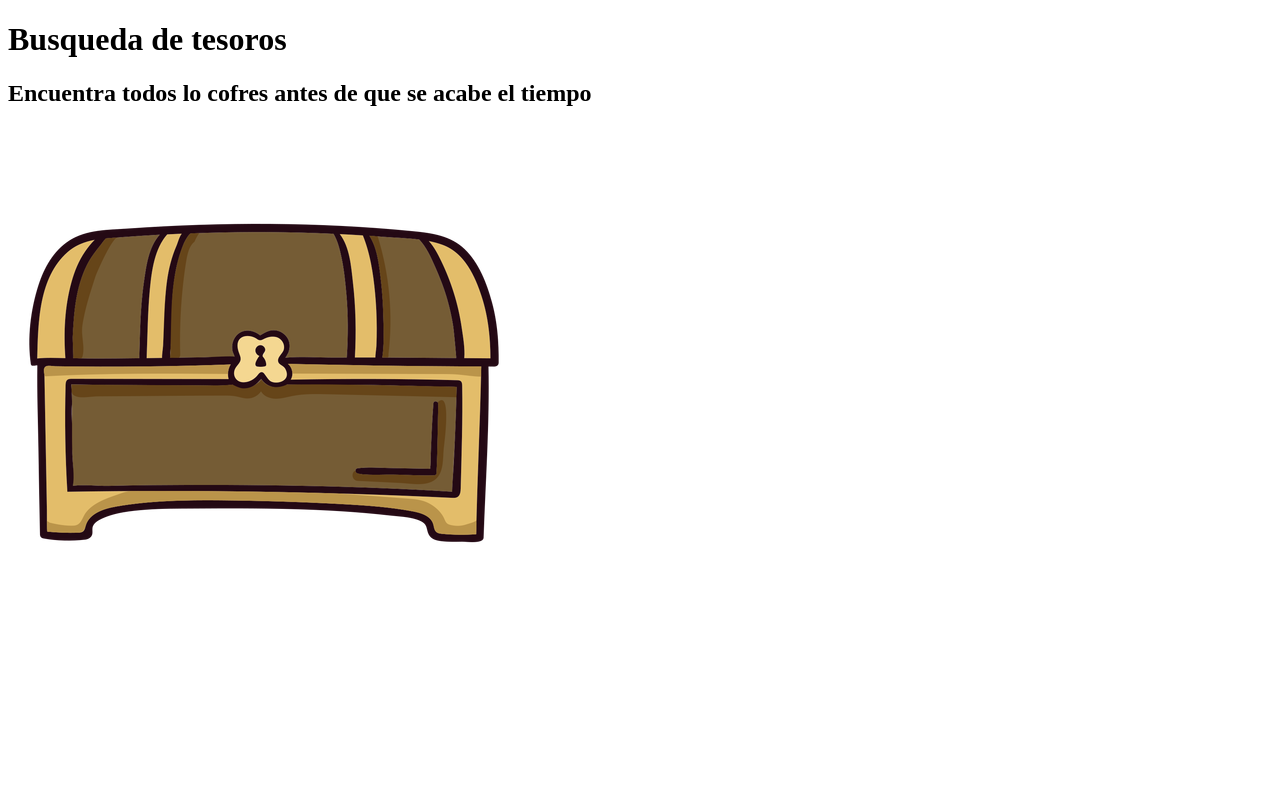
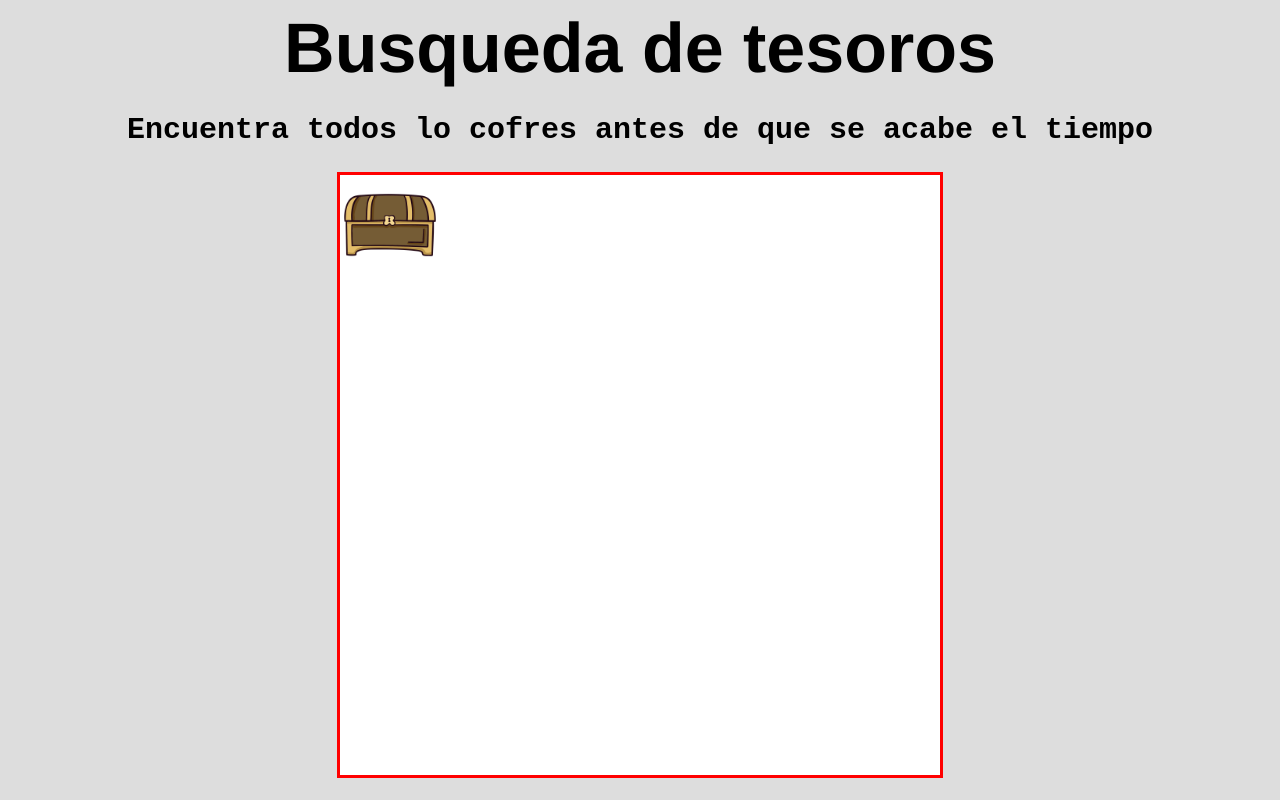
Before and after one commit to SergioGP09/busqueda-de-tesoros, a plain HTML site: page index.html in a window 1280 px wide. Drawn offline with Linux system fonts and the light colour scheme.

Commit message:
Se añadieron estilos css

```diff
--- a/index.html
+++ b/index.html
@@ -5,12 +5,14 @@
     <meta http-equiv="X-UA-Compatible" content="IE=edge">
     <meta name="viewport" content="width=device-width, initial-scale=1.0">
     <title>Tesoros</title>
+    <link rel="stylesheet" href="style.css">
 </head>
 <body>
     <h1 id="title">Busqueda de tesoros</h1>
     <h2 id="sub-title">Encuentra todos lo cofres antes de que se acabe el tiempo</h2>
-    <div>
+    <div id="div">
         <img src="assets/cofre-del-tesoro.png">
     </div>
+    <script src="main.js"></script>
 </body>
 </html>
--- a/style.css
+++ b/style.css
@@ -0,0 +1,29 @@
+*{
+    background: #ddd;
+}
+#title{
+    margin: 0;
+    font-family: Helvetica;
+    font-size: 70px;
+    text-align: center;
+}
+
+#sub-title{
+    font-family: monospace;
+    font-size: 30px;
+    text-align: center;
+}
+
+#div{
+    background: #fff;
+    width: 600px;
+    height: 600px;
+    border: 3px solid#ff0000;
+    margin: 0 auto;
+}
+
+img{
+    background: #fff;
+    width: 100px;
+    height: 100px;
+}
```
